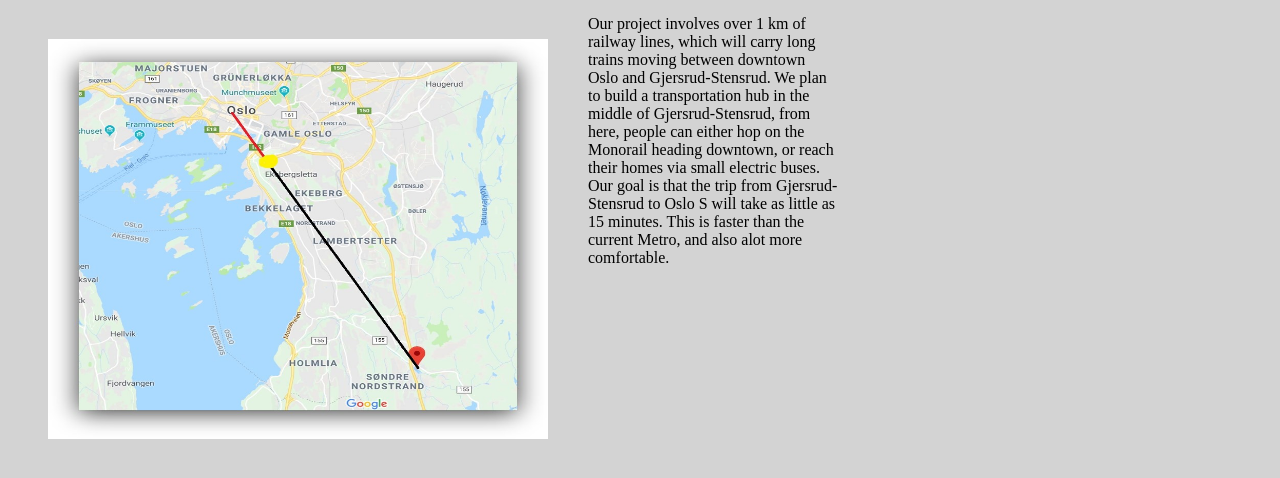
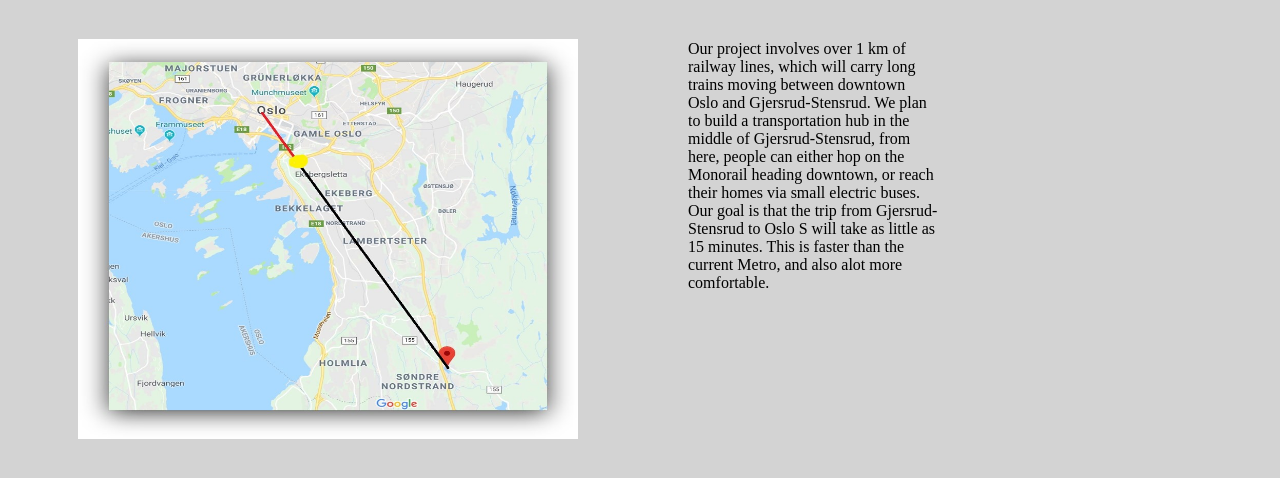
Before and after one commit to FelixEmhjellen/NettsideOblig, a plain HTML site: page prosject.html in a window 1280 px wide. Shown: the part 216-694 px from the top of the page. Drawn offline with Linux system fonts and the light colour scheme.

Commit message:
Endret padding

```diff
--- a/stylesheet.css
+++ b/stylesheet.css
@@ -75,9 +75,12 @@ justify-content:flex-start;
 
 padding: 40px;
 display: flex;
+padding-left: 70px;
 }
 
 .maptext {
 width:250px;
 display: flex;
+padding-left: 70px;
+padding-top: 25px;
 }
```
